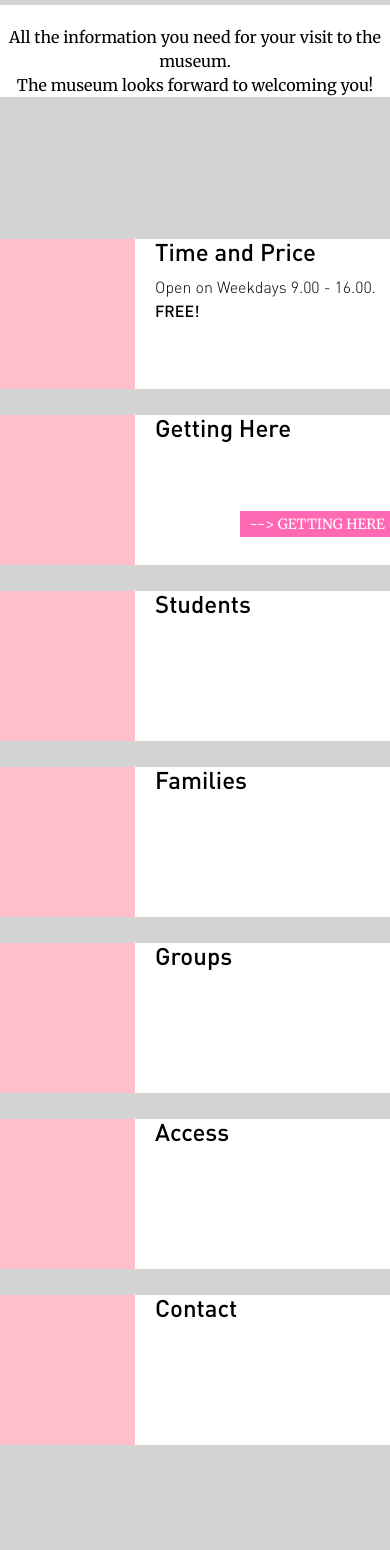
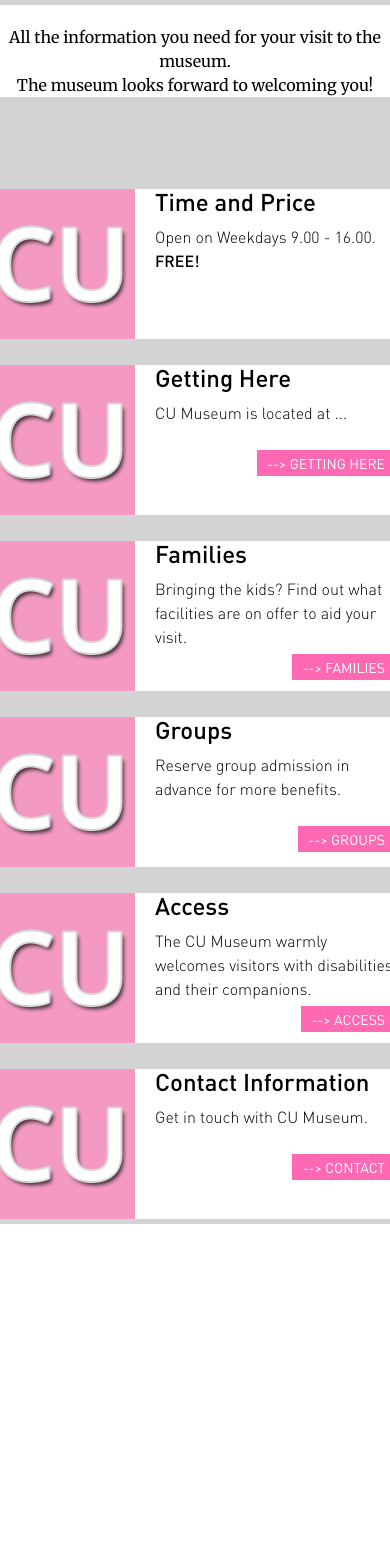
Before and after one commit to Kunnapat/chowtime, a PHP site: page /plan-your-visit.html in a window 390 px wide; the page is wider, and only the part inside the window is pictured. Shown: the part 182-1732 px from the top of that part. After the commit the page ends 1406 px from the top of that part, so only its background shows below. Run offline with PHP 8.4, Linux system fonts and the light colour scheme.

Commit message:
plan ur visit

```diff
--- a/css/planyourvisit.css
+++ b/css/planyourvisit.css
@@ -32,7 +32,7 @@
     width: 150px;
     height: 150px;
     background-color: pink;
-/*    background-image: url('../img/flower.png');*/
+    background-image: url('../img/cu.png');
     display: block;
     position: relative;
     float: left;
@@ -63,20 +63,37 @@
 
 .content {
     font-family: dinprolight, sans-serif;
+    padding-right: 10px;
 }
 
 .textbold {
     font-family: dinpromed, sans-serif;
 }
 
-.linktag {
+.linktagone {
     width: auto;
     height: auto;
     background-color: hotpink;
     color: white;
     float: right;
-    margin-top: 60px;
+    margin-top: 5px;
     margin-right: 10px;
+/*    margin-bottom: 10px;*/
     padding: 3px 10px 3px 10px;
+    font-family: dinproreg, sans-serif;
+    position: relative;
+}
 
+.linktagtwo {
+    width: auto;
+    height: auto;
+    background-color: hotpink;
+    color: white;
+    float: right;
+    margin-top: -15px;
+    margin-right: 10px;
+/*    margin-bottom: 10px;*/
+    padding: 3px 10px 3px 10px;
+    font-family: dinproreg, sans-serif;
+    position: relative;
 }
--- a/plan-your-visit.html
+++ b/plan-your-visit.html
@@ -114,7 +114,7 @@
         </div>
     </section>
 
-    <section>
+    <section style="padding-bottom:0;padding-top:50px;">
        <div class="row">
            <div class="col-md-3"></div>
             <div class="col-md-6 info-box">
@@ -129,23 +129,18 @@
             <div class="col-md-6 info-box">
                <div class="info-pic"></div>
                 <h3 class="topic">Getting Here</h3>
-                <div class="linktag"> --> GETTING HERE </div>
+                <p class="content">CU Museum is located at ...</p>
+                <div class="linktagone"> --> GETTING HERE </div>
             </div>
             <div class="col-md-3"></div>
-       </div>
-       <div class="row">
-           <div class="col-md-3"></div>
-            <div class="col-md-6 info-box">
-               <div class="info-pic"></div>
-                <h3 class="topic">Students</h3>
-            </div>
-            <div class="col-md-3"></div>
-       </div>
+        </div>
        <div class="row">
            <div class="col-md-3"></div>
             <div class="col-md-6 info-box">
                <div class="info-pic"></div>
                 <h3 class="topic">Families</h3>
+                <p class="content">Bringing the kids? Find out what facilities are on offer to aid your visit.</p>
+                <div class="linktagtwo"> --> FAMILIES </div>
             </div>
             <div class="col-md-3"></div>
        </div>
@@ -154,6 +149,8 @@
             <div class="col-md-6 info-box">
                <div class="info-pic"></div>
                 <h3 class="topic">Groups</h3>
+                <p class="content">Reserve group admission in advance for more benefits.</p>
+                <div class="linktagone"> --> GROUPS </div>
             </div>
             <div class="col-md-3"></div>
        </div>
@@ -162,6 +159,8 @@
             <div class="col-md-6 info-box">
                <div class="info-pic"></div>
                 <h3 class="topic">Access</h3>
+                <p class="content">The CU Museum warmly welcomes visitors with disabilities and their companions.</p>
+                <div class="linktagtwo"> --> ACCESS </div>
             </div>
             <div class="col-md-3"></div>
        </div>
@@ -169,7 +168,9 @@
            <div class="col-md-3"></div>
             <div class="col-md-6 info-box">
                <div class="info-pic"></div>
-                <h3 class="topic">Contact</h3>
+                <h3 class="topic">Contact Information</h3>
+                <p class="content">Get in touch with CU Museum.</p>
+                <div class="linktagone"> --> CONTACT </div>
             </div>
             <div class="col-md-3"></div>
        </div>
```
Also changed, not shown: img/cu.png (added).
